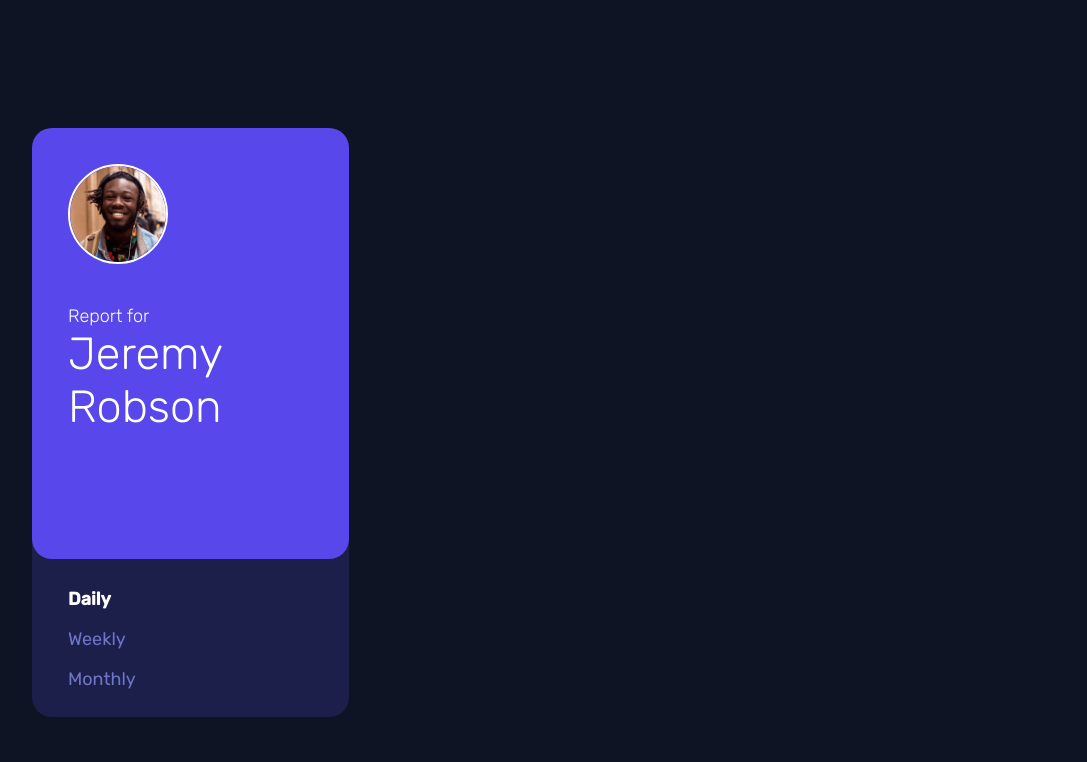
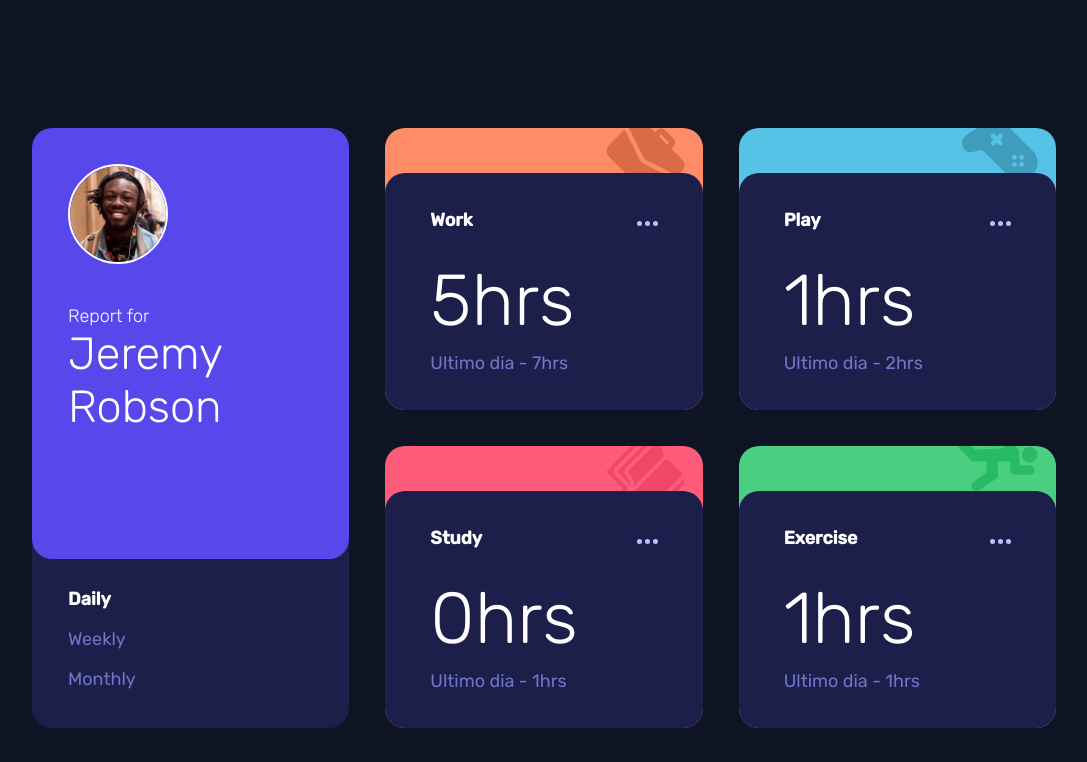
Before and after one commit to yulianasep/time-tracking, a Vue app: page / in a window 1280 px wide. Shown: the top 762 px of the page, without its empty margins (96-1183 px from the left). Built offline with nearby package versions, Linux system fonts and the light colour scheme.

Commit message:
refactor: use setup prop over home view and change get reports by get report calendar from the service

```diff
--- a/src/views/HomeView.vue
+++ b/src/views/HomeView.vue
@@ -1,74 +1,41 @@
-<script>
-import { ref } from "vue"
+<script setup>
+import { onMounted, ref } from 'vue'
 import UserProfile from '../components/UserProfile.vue'
 import CardReport from '../components/CardReport.vue'
-import data from '../mocks/data.json'
+import { getReportsByCalendar } from '../services/reports'
 
-const reports = ref([]);
+const reports = ref([])
 
-export default {
-  components: {
-    UserProfile,
-    CardReport
-  },
+onMounted(() => {
+  reports.value = getReportsByCalendar()
+})
 
-  setup() {
-
-    const getReport = (type) => {
-      try {
-        const response = Array.from(data);
-        reports.value = response.map(item => {
-          let subtitleType = "";
-          if (type === 'daily') {
-            subtitleType = "Último día";
-          } else if (type === 'weekly') {
-            subtitleType = "Última semana";
-          } else if (type === 'monthly') {
-            subtitleType = "Último mes";
-          } else {
-            subtitleType = '';
-          }
-
-          const subtitle = `${subtitleType} - ${item.timeframes[type].previous}hrs`;
-
-          return {
-            title: item.title,
-            hours: item.timeframes[type].current,
-            subtitle
-          };
-        });
-
-
-      } catch (error) {
-        //throw new Error(error);
-        alert("Estamos teniendo problemas, intentalo más tarde")
-      }
-    };
-
-    const toBackgroundIcon = (title) => `./src/assets/img/icon-${title.toLowerCase().split(' ').join('')}.svg`
+const toBackgroundIcon = (title) =>
+  `./src/assets/img/icon-${title.toLowerCase().split(' ').join('')}.svg`
 const toBackgroundTheme = (title) => `var(--${title.toLowerCase().split(' ').join('')})`
 
-    return {
-      reports,
-      getReport,
-      toBackgroundIcon,
-      toBackgroundTheme
-    };
-  }
+const changeReportByCalendarPeriod = (period) => {
+  reports.value = getReportsByCalendar(period)
 }
 </script>
 
 <template>
   <main>
     <div class="cards-container">
-      <user-profile name="Jeremy Robson" picture="./src/assets/img/image-jeremy.png" @report-click="getReport"/>
-      <CardReport v-for="report in reports"
+      <user-profile
+        name="Jeremy Robson"
+        picture="./src/assets/img/image-jeremy.png"
+        @on-report-change="changeReportByCalendarPeriod"
+      />
+      <CardReport
+        v-for="report in reports"
         :key="report.title"
         :backgroundIcon="toBackgroundIcon(report.title)"
         :backgroundTheme="toBackgroundTheme(report.title)"
         :title="report.title"
         :hours="`${report.hours}hrs`"
-      :subtitle="report.subtitle" />
+        :subtitle="report.subtitle"
+      />
     </div>
   </main>
 </template>
```
Also changed, not shown: src/App.vue (+4 -5 lines). Lines whose indentation alone changed are shown as unchanged.
